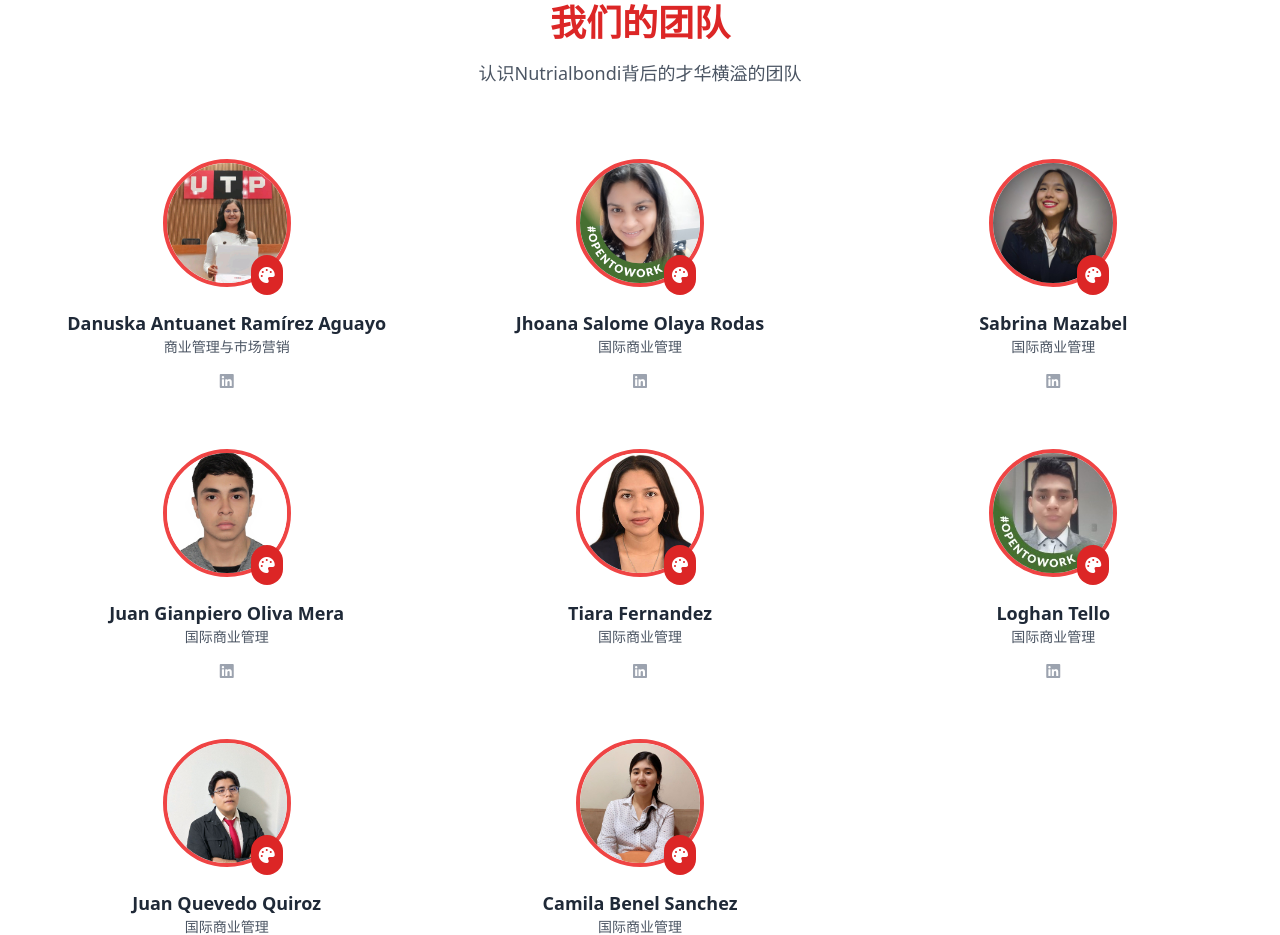
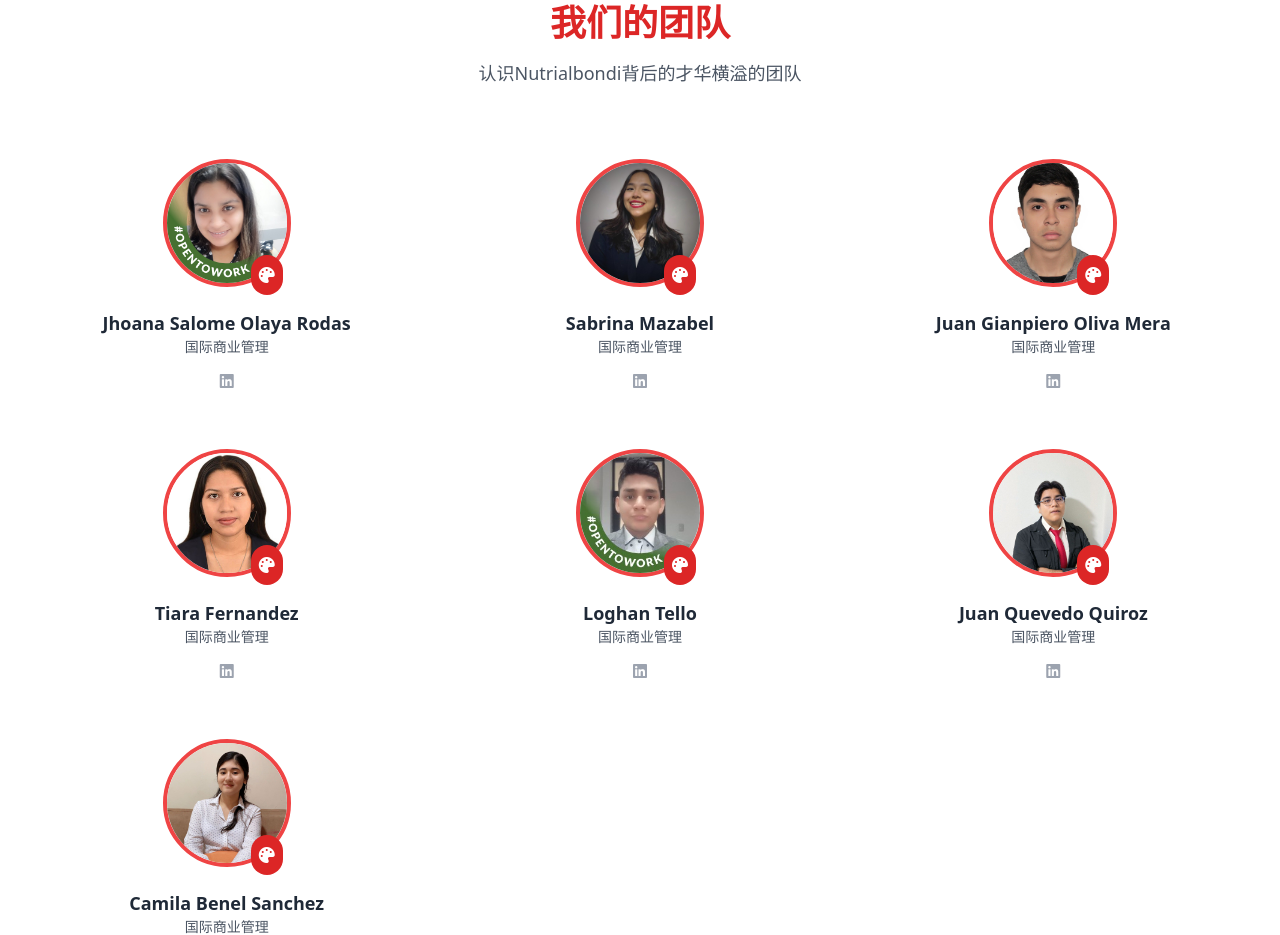
Before and after one commit to JHOMT/NUTRIALBONDI, a website: page index.html in a window 1280 px wide. Shown: the part 3946-4881 px from the top of the page. Drawn offline with nearby package versions, Linux system fonts and the light colour scheme.

Commit message:
update collaborators

```diff
--- a/index.html
+++ b/index.html
@@ -569,23 +569,6 @@
         </div>
 
         <div class="grid md:grid-cols-2 lg:grid-cols-3 gap-2">
-            <div class="team-member text-center p-6">
-                <div class="relative inline-block mb-4">
-                    <img src="./img/DanuskaAntuanetRamírezAguayo.jpg" alt="Danuska Antuanet Ramírez Aguayo" class="w-32 h-32 rounded-full object-cover border-4 border-red-500 mx-auto"/>
-                    <div class="absolute -bottom-2 right-2 bg-red-600 text-white p-2 rounded-full">
-                        <i class="fas fa-palette"></i>
-                    </div>
-                </div>
-                <h5 class="font-semibold text-lg">Danuska Antuanet Ramírez Aguayo</h5>
-                <p class="text-sm text-gray-600 mb-3" data-lang="es">Administración y Marketing</p>
-                <p class="text-sm text-gray-600 mb-3 hidden" data-lang="en">Business Administration and Marketing</p>
-                <p class="text-sm text-gray-600 mb-3 hidden" data-lang="ja">ビジネス管理とマーケティング</p>
-                <p class="text-sm text-gray-600 mb-3 hidden" data-lang="zh">商业管理与市场营销</p>
-                <div class="flex justify-center space-x-3">
-                    <a href="https://www.linkedin.com/in/danuska-antuanet-ram%C3%ADrez-aguayo-314a351ab/" class="text-gray-400 hover:text-red-600 transition"><i class="fab fa-linkedin"></i></a>
-                </div>
-            </div>
-
             <div class="team-member text-center p-6">
                 <div class="relative inline-block mb-4">
                     <img src="./img/JhoanaSalomeOlayaRodas.jpg" alt="Jhoana Salome Olaya Rodas" class="w-32 h-32 rounded-full object-cover border-4 border-red-500 mx-auto"/>
```
